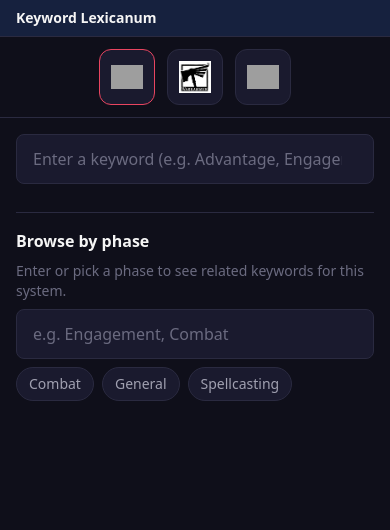
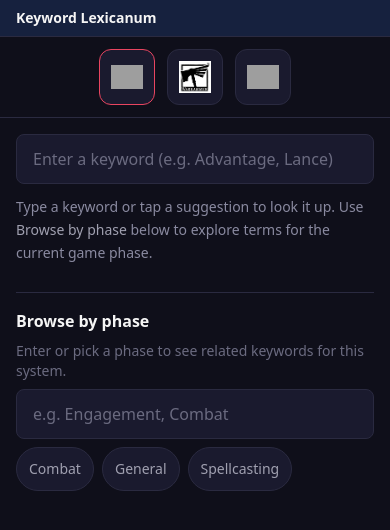
Before and after one commit to Kiryl94/Keyword-Lexicanum, a Next.js app: page / in a window 390 px wide. Shown: the top 530 px of the page. Built offline with nearby package versions, Linux system fonts and the light colour scheme; grey boxes are pictures that could not be loaded.

Commit message:
feat(ux): polish lookup flow and clear recents
Add per-system clear recents control, welcome and not-found copy, error handling, mobile touch targets, and safe-area padding.

```diff
--- a/src/app/page.tsx
+++ b/src/app/page.tsx
@@ -15,10 +15,10 @@ export default function HomePage() {
     <main className="mx-auto w-full max-w-5xl md:max-w-none md:p-0">
       {/* Mobile: icon picker at top + lookup below (merged, no tabs) */}
       <div className="flex min-h-[calc(100dvh-3rem)] flex-col md:hidden">
-        <header className="border-b border-[#2a2a40] px-4 py-3">
+        <header className="border-b border-[#2a2a40] px-4 py-3 pt-[max(0.75rem,env(safe-area-inset-top))]">
           <SystemPicker variant="icons" />
         </header>
-        <section className="flex-1 px-4 py-4">
+        <section className="flex-1 px-4 py-4 pb-[max(1rem,env(safe-area-inset-bottom))]">
           <KeyedLookupPanel />
         </section>
       </div>
--- a/src/components/LookupPanel.tsx
+++ b/src/components/LookupPanel.tsx
@@ -9,15 +9,20 @@ import { getKeywordSuggestions, lookupKeyword } from '@/lib/lookup';
 import type { GameSystemId } from '@/store/session';
 import { useSessionStore } from '@/store/session';
 
+const SEARCH_INPUT_CLASS =
+  'min-h-[48px] rounded-lg border border-[#2a2a40] bg-[#1a1a2e] px-4 py-3 text-base text-[#f5f5f5] placeholder:text-[#6b6b80] focus:border-[#e94560] focus:outline-none focus-visible:ring-2 focus-visible:ring-[#e94560]';
+
 export function LookupPanel() {
   const activeSystem = useSessionStore((s) => s.getActiveSystem());
   const activeSystemId = useSessionStore((s) => s.activeSystemId);
   const recentLookupsBySystem = useSessionStore((s) => s.recentLookupsBySystem);
   const recordSuccessfulLookup = useSessionStore((s) => s.recordSuccessfulLookup);
   const getCachedLookup = useSessionStore((s) => s.getCachedLookup);
+  const clearRecentLookups = useSessionStore((s) => s.clearRecentLookups);
 
   const [query, setQuery] = useState('');
   const [loading, setLoading] = useState(false);
+  const [error, setError] = useState<string | null>(null);
   const [result, setResult] = useState<Awaited<ReturnType<typeof lookupKeyword>> | null>(
     null,
   );
@@ -39,11 +44,15 @@ export function LookupPanel() {
     return getKeywordSuggestions(query, activeSystem.id);
   }, [activeSystem, query, loading]);
 
+  const showWelcomeHint =
+    !loading && !error && !visibleResult && query.trim().length === 0;
+
   async function onSearch(term: string) {
     const trimmed = term.trim();
     if (!trimmed || !activeSystem) return;
 
     setLoading(true);
+    setError(null);
     setResult(null);
     try {
       const response = await lookupKeyword(trimmed, activeSystem.id);
@@ -52,6 +61,8 @@ export function LookupPanel() {
       if (response.found) {
         recordSuccessfulLookup(activeSystem.id, response);
       }
+    } catch {
+      setError('Something went wrong loading that keyword. Try again.');
     } finally {
       setLoading(false);
     }
@@ -66,6 +77,7 @@ export function LookupPanel() {
     if (!activeSystem) return;
 
     setQuery(keyword);
+    setError(null);
     const cached = getCachedLookup(activeSystem.id, keyword);
     if (cached) {
       setResult(cached);
@@ -76,10 +88,15 @@ export function LookupPanel() {
     onSearch(keyword);
   }
 
+  function onClearRecents() {
+    if (!activeSystemId) return;
+    clearRecentLookups(activeSystemId);
+  }
+
   if (!activeSystem) {
     return (
-      <div className="text-[#a0a0b0]">
-        Select a game system to start looking up keywords.
+      <div className="rounded-xl border border-[#2a2a40] bg-[#151525] p-4 text-[#a0a0b0]">
+        Select a game system above to start looking up keywords.
       </div>
     );
   }
@@ -91,16 +108,28 @@ export function LookupPanel() {
         type="search"
         enterKeyHint="search"
         autoComplete="off"
+        inputMode="search"
         value={query}
-        onChange={(e) => setQuery(e.target.value)}
+        onChange={(e) => {
+          setQuery(e.target.value);
+          if (error) setError(null);
+        }}
         onKeyDown={(e) => e.key === 'Enter' && canSearch && onSearch(query)}
-        placeholder="Enter a keyword (e.g. Advantage, Engagement)"
-        className="rounded-lg border border-[#2a2a40] bg-[#1a1a2e] px-4 py-3 text-[#f5f5f5] placeholder:text-[#6b6b80] focus:border-[#e94560] focus:outline-none"
+        placeholder="Enter a keyword (e.g. Advantage, Lance)"
+        className={SEARCH_INPUT_CLASS}
       />
       <KeywordSuggestionList
         suggestions={suggestions}
         onSelect={onSuggestionSelect}
       />
+
+      {showWelcomeHint && (
+        <p className="text-sm leading-relaxed text-[#8a8aa0]">
+          Type a keyword or tap a suggestion to look it up. Use{' '}
+          <span className="text-[#a0a0b0]">Browse by phase</span> below to explore terms
+          for the current game phase.
+        </p>
+      )}
 
       {loading && (
         <p className="text-sm text-[#8a8aa0]" aria-live="polite">
@@ -108,11 +137,24 @@ export function LookupPanel() {
         </p>
       )}
 
+      {error && (
+        <div
+          className="rounded-xl border border-[#5a3040] bg-[#1a1520] p-4 text-sm text-[#e0c0c8]"
+          role="alert"
+        >
+          {error}
+        </div>
+      )}
+
       {visibleResult && (
         <LookupResultCard result={visibleResult} systemLabel={activeSystem.label} />
       )}
 
-      <RecentLookupList items={recentLookups} onSelect={onRecentSelect} />
+      <RecentLookupList
+        items={recentLookups}
+        onSelect={onRecentSelect}
+        onClear={onClearRecents}
+      />
 
       <PhaseBrowseSection
         systemId={activeSystem.id}
--- a/src/components/LookupResultCard.tsx
+++ b/src/components/LookupResultCard.tsx
@@ -15,11 +15,18 @@ export function LookupResultCard({ result, systemLabel }: LookupResultCardProps)
 
   if (!result.found) {
     return (
-      <div className="flex flex-col gap-2 rounded-xl border border-[#3a3a55] bg-[#151525] p-4">
-        <h2 className="text-lg font-semibold text-[#a0a0b0]">Not found</h2>
+      <div
+        className="flex flex-col gap-2 rounded-xl border border-[#3a3a55] bg-[#151525] p-4"
+        role="status"
+      >
+        <h2 className="text-lg font-semibold text-[#a0a0b0]">Not in corpus</h2>
         <p className="leading-relaxed text-[#d0d0e0]">
           &ldquo;{result.query}&rdquo; is not in the loaded rules for {systemLabel}. Check
-          spelling or try another term.
+          spelling, try a shorter term, or browse keywords by phase below.
+        </p>
+        <p className="text-sm text-[#8a8aa0]">
+          The app only returns terms from the active corpus — it will not guess or invent
+          rules.
         </p>
       </div>
     );
--- a/src/components/PhaseBrowseSection.tsx
+++ b/src/components/PhaseBrowseSection.tsx
@@ -35,7 +35,7 @@ export function PhaseBrowseSection({ systemId, onKeywordSelect }: PhaseBrowseSec
         value={phaseQuery}
         onChange={(e) => setPhaseQuery(e.target.value)}
         placeholder="e.g. Engagement, Combat"
-        className="rounded-lg border border-[#2a2a40] bg-[#1a1a2e] px-4 py-3 text-[#f5f5f5] placeholder:text-[#6b6b80] focus:border-[#e94560] focus:outline-none"
+        className="min-h-[48px] rounded-lg border border-[#2a2a40] bg-[#1a1a2e] px-4 py-3 text-base text-[#f5f5f5] placeholder:text-[#6b6b80] focus:border-[#e94560] focus:outline-none focus-visible:ring-2 focus-visible:ring-[#e94560]"
       />
       {phases.length > 0 && (
         <ul className="flex flex-wrap gap-2" aria-label="Known phases for this system">
@@ -47,7 +47,7 @@ export function PhaseBrowseSection({ systemId, onKeywordSelect }: PhaseBrowseSec
                   type="button"
                   onClick={() => setPhaseQuery(phase)}
                   aria-pressed={selected}
-                  className={`rounded-full border px-3 py-1.5 text-sm transition-colors ${
+                  className={`min-h-[44px] rounded-full border px-3 py-2 text-sm transition-colors ${
                     selected
                       ? 'border-[#e94560] bg-[#1a1a2e] text-[#e94560]'
                       : 'border-[#2a2a40] bg-[#1a1a2e] text-[#a0a0b0] hover:border-[#3a3a55] hover:text-[#f5f5f5]'
--- a/src/components/RecentLookupList.tsx
+++ b/src/components/RecentLookupList.tsx
@@ -1,21 +1,31 @@
 type RecentLookupListProps = {
   items: string[];
   onSelect: (keyword: string) => void;
+  onClear: () => void;
 };
 
-export function RecentLookupList({ items, onSelect }: RecentLookupListProps) {
+export function RecentLookupList({ items, onSelect, onClear }: RecentLookupListProps) {
   if (items.length === 0) return null;
 
   return (
     <div className="mt-2 flex flex-col gap-2">
-      <p className="font-semibold text-[#a0a0b0]">Recent lookups</p>
+      <div className="flex items-center justify-between gap-2">
+        <p className="font-semibold text-[#a0a0b0]">Recent lookups</p>
+        <button
+          type="button"
+          onClick={onClear}
+          className="min-h-[44px] shrink-0 rounded-lg bg-[#e94560] px-4 py-2 text-[10px] font-semibold uppercase leading-none tracking-[0.12em] text-white transition-colors hover:bg-[#d63d56] focus:outline-none focus-visible:ring-2 focus-visible:ring-[#e94560] focus-visible:ring-offset-2 focus-visible:ring-offset-[#0f0f1a]"
+        >
+          Clear
+        </button>
+      </div>
       <ul className="flex flex-wrap gap-2">
         {items.map((item) => (
           <li key={item}>
             <button
               type="button"
               onClick={() => onSelect(item)}
-              className="rounded-full border border-[#2a2a40] bg-[#1a1a2e] px-3 py-1.5 text-sm text-[#e94560] transition-colors hover:border-[#e94560] hover:bg-[#16213e]"
+              className="min-h-[44px] rounded-full border border-[#2a2a40] bg-[#1a1a2e] px-3 py-2 text-sm text-[#e94560] transition-colors hover:border-[#e94560] hover:bg-[#16213e] focus:outline-none focus-visible:ring-2 focus-visible:ring-[#e94560]"
             >
               {item}
             </button>
--- a/src/store/session.ts
+++ b/src/store/session.ts
@@ -154,6 +154,7 @@ type SessionState = {
   recordSuccessfulLookup: (systemId: GameSystemId, hit: LookupHit) => void;
   getRecentLookups: (systemId: GameSystemId) => string[];
   getCachedLookup: (systemId: GameSystemId, keyword: string) => LookupHit | undefined;
+  clearRecentLookups: (systemId: GameSystemId) => void;
   getActiveSystem: () => GameSystem | undefined;
 };
 
@@ -206,6 +207,14 @@ export const useSessionStore = create<SessionState>()(
         }
         return cached;
       },
+      clearRecentLookups: (systemId) =>
+        set((state) => {
+          const recentLookupsBySystem = { ...state.recentLookupsBySystem };
+          delete recentLookupsBySystem[systemId];
+          const recentLookupCacheBySystem = { ...state.recentLookupCacheBySystem };
+          delete recentLookupCacheBySystem[systemId];
+          return { recentLookupsBySystem, recentLookupCacheBySystem };
+        }),
       getActiveSystem: () => {
         const id = get().activeSystemId;
         return GAME_SYSTEMS.find((s) => s.id === id);
```
Also changed, not shown: 1 other file (tests, documents, lock files or other folders).
